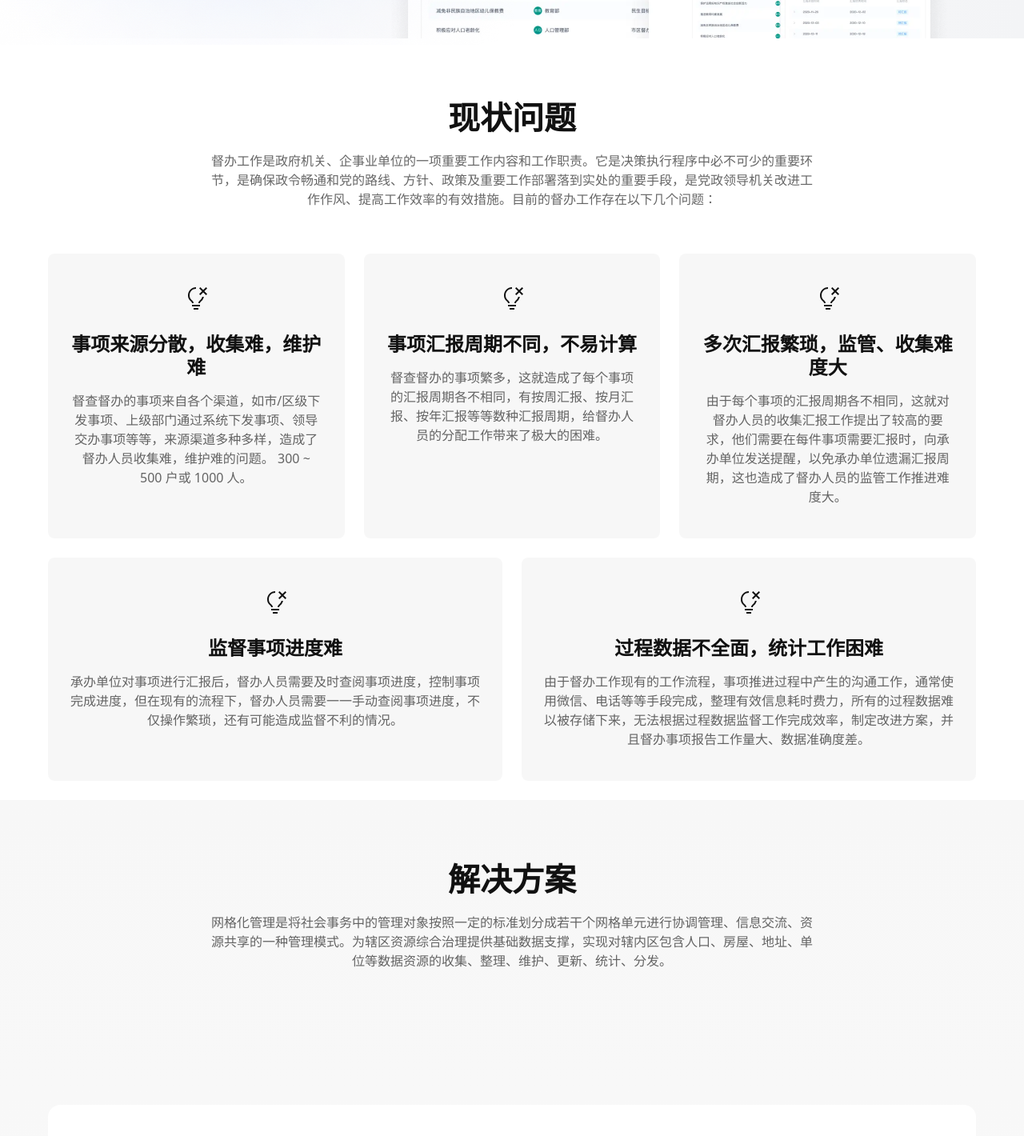
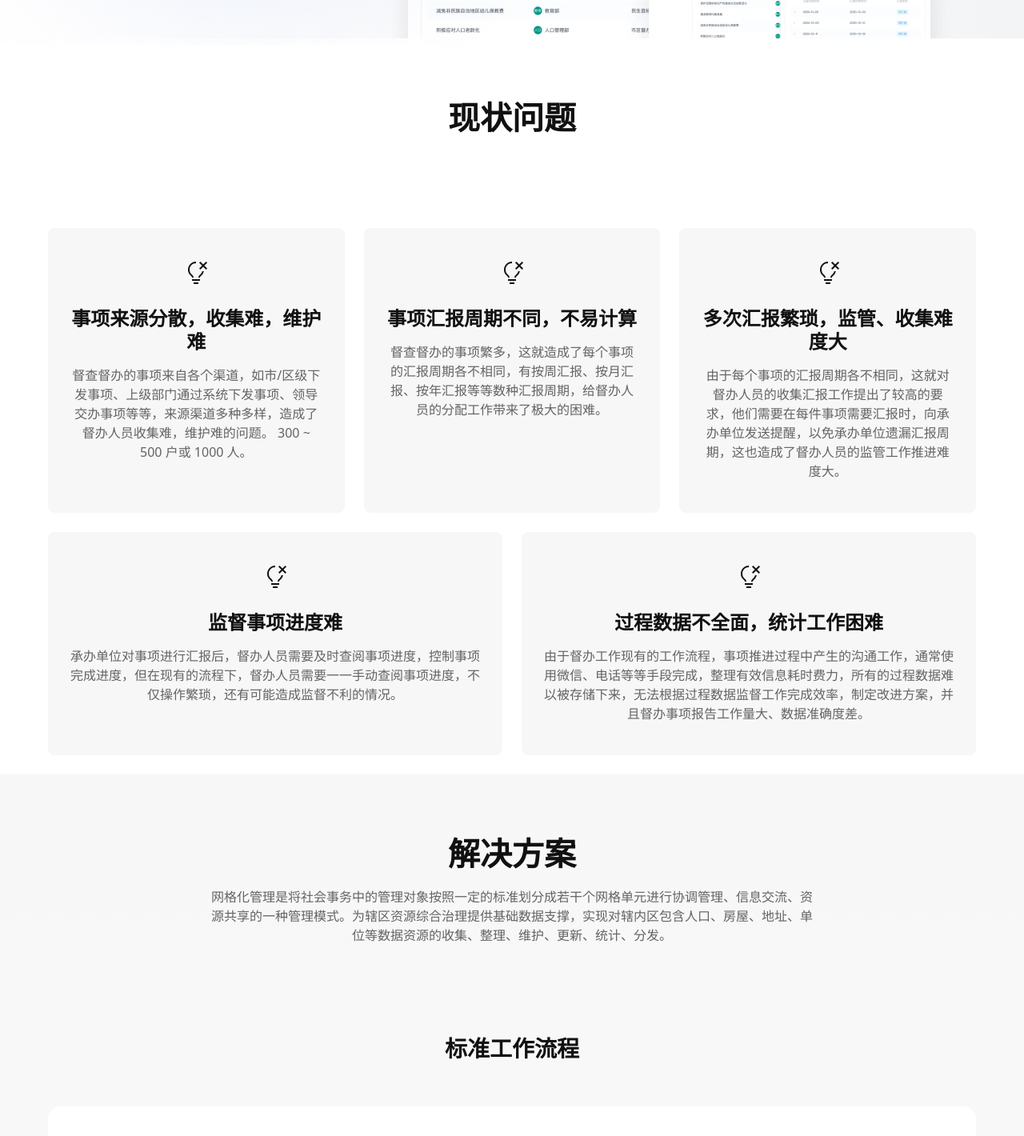
Before and after one commit to Byzanteam/jet-work-official-website, a Vue app: page /supervision in a window 1280 px wide. Shown: the part 360-1780 px from the top of the page at 80% size. Built offline with nearby package versions, Linux system fonts and the light colour scheme.

Commit message:
fix: title text fix

```diff
--- a/src/views/solutions/scene/supervision.vue
+++ b/src/views/solutions/scene/supervision.vue
@@ -4,10 +4,7 @@
     :title="$t('page.solutions.scene.supervision')"
     img="/images/supervision/title_img.webp"
   />
-  <BlockLayout
-    :title="$t('page.solutions.scene.questions')"
-    :block-desc="pageText.questions.description"
-  >
+  <BlockLayout :title="$t('page.solutions.scene.questions')">
     <div class="flex flex-col gap-6">
       <div class="grid gap-6 md:grid-cols-3 grid-cols-1 md:px-23">
         <CardItem
@@ -34,7 +31,7 @@
     :block-desc="pageText.solutions.description"
     class="dark:linear-block-item-bg--dark linear-block-item-bg"
   >
-    <BlockInLayout :title="pageText.solutions.flow.title">
+    <BlockInLayout :title="pageText.solutions.flow">
       <img
         class="md:my-14 my-6"
         src="/images/supervision/stand_work_flow.png"
@@ -100,8 +97,6 @@ import {
 
 const pageText = {
   questions: {
-    description:
-      '督办工作是政府机关、企事业单位的一项重要工作内容和工作职责。它是决策执行程序中必不可少的重要环节，是确保政令畅通和党的路线、方针、政策及重要工作部署落到实处的重要手段，是党政领导机关改进工作作风、提高工作效率的有效措施。目前的督办工作存在以下几个问题：',
     collect_hard: {
       icon: '/images/tips.svg',
       title: '事项来源分散，收集难，维护难',
--- a/src/views/solutions/scene/tracking-platform.vue
+++ b/src/views/solutions/scene/tracking-platform.vue
@@ -68,7 +68,7 @@
     </div>
   </BlockLayout>
   <BlockLayout
-    :title="pageAssets.success_cases.title"
+    :title="$t('page.solutions.scene.success_cases')"
     class="dark:linear-block-item-bg--dark linear-block-item-bg"
   >
     <BlockInLayout :title="pageAssets.success_cases.cases_name">
@@ -251,7 +251,7 @@ const pageAssets = {
   success_cases: {
     cases_name: '青羊区时间交互枢纽平台',
     cases_detail: '',
-    find: '发现中心',
+    find: '发现中心（配置中心）',
     use: '调度中心（调度中心 & 处置中心）',
     analysis: '分析中心',
   },
```
